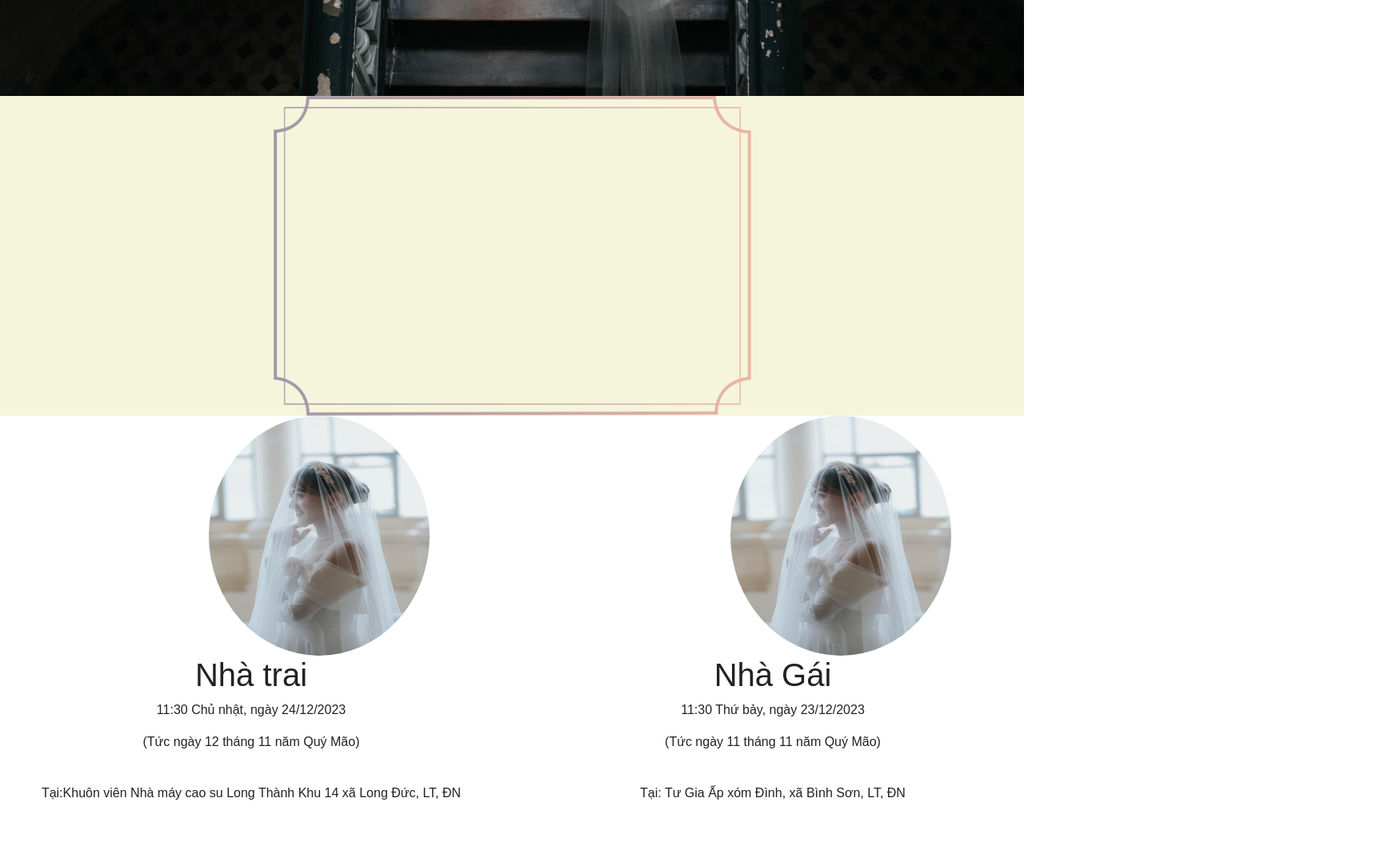
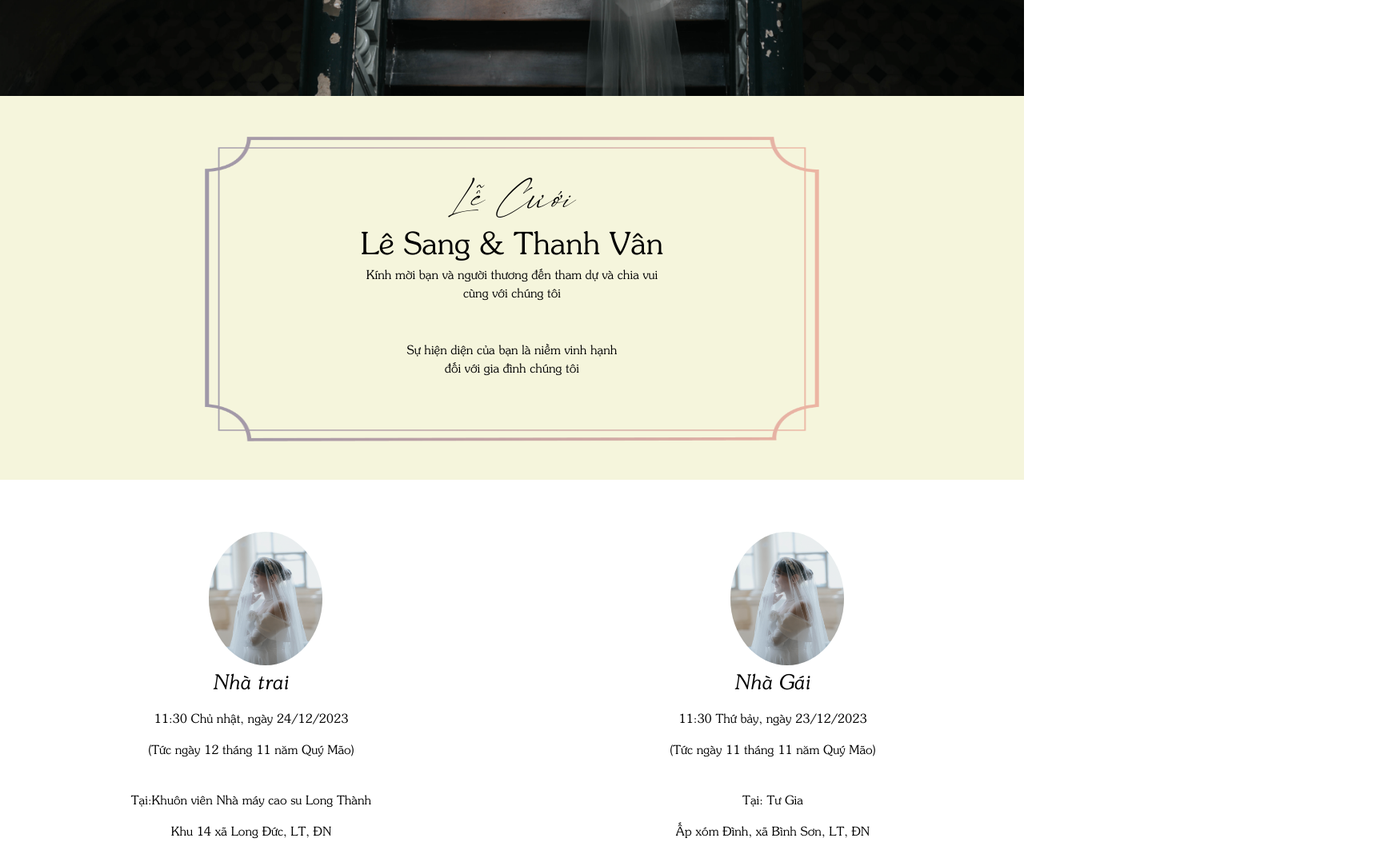
Before and after one commit to hoangtan250997/wedding, a React (Create React App) app: page / in a window 1280 px wide. Shown: the part 680-1758 px from the top of the page at 80% size, 1745 px wide, since content can reach past the window. Built offline with nearby package versions, Linux system fonts and the light colour scheme.

Commit message:
[UPDATE] size

```diff
--- a/src/index.scss
+++ b/src/index.scss
@@ -16,7 +16,6 @@
   font-weight: lighter;
   font-style: normal;
   font-size: 4vw;
-
 }
 @font-face {
   font-family: "R";
@@ -43,7 +42,7 @@
   height: 100vh;
 }
 #sec2 {
-  height: 50vh;
+  height: 60vh;
 }
 #sec3 {
   height: 70vh;
--- a/src/section/footer/footer.jsx
+++ b/src/section/footer/footer.jsx
@@ -1,10 +1,11 @@
 import React from "react";
 import "./footer.scss";
-
+import FooterImage from "./Footer.jpg"
 const Footer = () => {
   return (
     <div className="background">
-      <div className="pic"></div>
+      {/* <div className="pic"></div> */}
+      <img src={FooterImage} className="footer-pic" alt="" />
       {/* <div className="section1-content">
         <span className="sub-content">Save Our Date</span>
         <h1 className="main-content">Lê Sang & Thanh Vân</h1>
--- a/src/section/footer/footer.scss
+++ b/src/section/footer/footer.scss
@@ -8,6 +8,11 @@
   // background-repeat: no-repeat;
   background-attachment: scroll;
   background-size: contain;
+}
+
+.footer-pic {
+  height: 100%;
+  // width: 100vw;
 }
 
 .section1-content {
--- a/src/section/header/header.jsx
+++ b/src/section/header/header.jsx
@@ -12,11 +12,7 @@ const Header = () => {
       {/* <a data-scroll className="fixed-button" href="#rsvp" id="rsvpButton">
         RSVP
       </a> */}
-      <section className="section" id="section-1">
-        <h2 className="sub-heading">Lễ cưới</h2>
-        <p>Church wedding debt celebrate macarena embarrassing glitter Will.</p>
-      </section>
-    </div>
+        </div>
   );
 };
 
--- a/src/section/header/header.scss
+++ b/src/section/header/header.scss
@@ -1,5 +1,6 @@
 .header {
   height: 100%;
+  min-width: 100vw;
   background-image: url("header.jpg");
   background-repeat: no-repeat;
   background-attachment: scroll;
@@ -12,8 +13,8 @@
     .sub-content {
       color: #fff;
       display: block;
-      font-family: "Using", cursive;
-      font-size: 3em;
+      font-family: "R", cursive;
+      font-size: 3vw;
       padding: 10px;
     }
 
@@ -21,7 +22,7 @@
       color: #ffffff;
       display: block;
       font-family: "Signatie", cursive;
-      font-size: 6.5em;
+      font-size: 5vw;
       font-weight: normal;
       padding: 10px;
     }
--- a/src/section/information/information.jsx
+++ b/src/section/information/information.jsx
@@ -1,15 +1,25 @@
 import React from "react";
 import "./information.scss";
-
+import Frame from "./frame.png";
 const Info = () => {
   return (
     <div className="information">
-      <div className="frame"></div>
-      {/* <div className="content">
-        <span className="sub-content">Save Our Date</span>
-        <h1 className="main-content">Lê Sang & Thanh Vân</h1>
-        <span className="sub-content">24.12.2023</span>
-      </div>  */}
+      {/* <div className="frame"></div> */}
+      <img className="frame" src={Frame} alt="" />
+      <div className="content">
+        <span className="title-content">Lễ Cưới</span>
+        <span className="name-content">Lê Sang & Thanh Vân </span>
+        <span className="sub-content">
+          Kính mời bạn và người thương đến tham dự và chia vui
+        </span>
+        <span className="sub-content">cùng với chúng tôi</span>
+        <br />
+        <br />
+        <span className="sub-content">
+          Sự hiện diện của bạn là niềm vinh hạnh
+        </span>
+        <span className="sub-content">đối với gia đình chúng tôi</span>
+      </div>
     </div>
   );
 };
--- a/src/section/information/information.scss
+++ b/src/section/information/information.scss
@@ -3,31 +3,34 @@
   background-color: beige;
 
   .frame {
-    height: 100%;
-    background-image: url(frame.png);
-    background-repeat: no-repeat;
-    background-attachment: scroll;
-    background-position: 50% 20%;
-    background-size: contain;
+    height: 90%;
+    width: 80%;
+    padding-left: 20%;
+    padding-top: 4%;
   }
 
   .content {
+    position: relative;
+    top: -70%;
     text-align: center;
-    .sub-content {
-      color: #fff;
+    .title-content {
+      color: black;
       display: block;
-      font-family: "Using", cursive;
-      font-size: 3rem;
-      padding: 10px;
+      font-family: "Signatie", cursive;
+      font-size: 3vw;
+    }
+    .name-content {
+      color: black;
+      display: block;
+      font-family: "R", cursive;
+      font-size: 3vw;
     }
 
-    .main-content {
-      color: #ffffff;
+    .sub-content {
+      color: black;
       display: block;
-      font-family: "Signatie", cursive;
-      font-size: 6.5rem;
-      font-weight: normal;
-      padding: 10px;
+      font-family: "R", cursive;
+      font-size: 1.2vw;
     }
   }
 }
--- a/src/section/location/location.jsx
+++ b/src/section/location/location.jsx
@@ -15,14 +15,14 @@ const Location = () => {
           </Row>
           <Row>
             <div className="content">
-              <h1 className="main-content">Nhà trai</h1>
+              <p className="main-content">Nhà trai</p>
               <p className="sub-content">11:30 Chủ nhật, ngày 24/12/2023</p>
               <p className="sub-content">(Tức ngày 12 tháng 11 năm Quý Mão)</p>
               <br />
               <p className="sub-content">
-                Tại:Khuôn viên Nhà máy cao su Long Thành Khu 14 xã Long Đức, LT,
-                ĐN
+                Tại:Khuôn viên Nhà máy cao su Long Thành
               </p>
+              <p className="sub-content">Khu 14 xã Long Đức, LT, ĐN</p>
             </div>{" "}
           </Row>
         </Col>
@@ -32,13 +32,12 @@ const Location = () => {
           </Row>
           <Row>
             <div className="content">
-              <h1 className="main-content">Nhà Gái</h1>
+              <p className="main-content">Nhà Gái</p>
               <p className="sub-content">11:30 Thứ bảy, ngày 23/12/2023</p>
               <p className="sub-content">(Tức ngày 11 tháng 11 năm Quý Mão)</p>
               <br />
-              <p className="sub-content">
-                Tại: Tư Gia Ấp xóm Đình, xã Bình Sơn, LT, ĐN
-              </p>
+              <p className="sub-content">Tại: Tư Gia</p>
+              <p className="sub-content">Ấp xóm Đình, xã Bình Sơn, LT, ĐN</p>
             </div>{" "}
           </Row>
         </Col>
--- a/src/section/location/location.scss
+++ b/src/section/location/location.scss
@@ -2,16 +2,31 @@
   height: 100%;
   background-color: #ffffff;
   #Sang {
+    margin-top: 10%;
     margin-left: 40%;
-    height: 300px;
-    width: 300px;
+    height: 13vw;
+    width: 13vw;
   }
   #Van {
+    margin-top: 10%;
     margin-left: 40%;
-    height: 300px;
-    width: 300px;
+    height: 13vw;
+    width: 13vw;
   }
   .content {
     text-align: center;
+
+    .sub-content {
+      color: black;
+      display: block;
+      font-family: "R", cursive;
+      font-size: 1.2vw;
+    }
+    .main-content {
+      color: black;
+      display: block;
+      font-family: "I", cursive;
+      font-size: 2vw;
+    }
   }
 }
--- a/src/section/moment/moment.scss
+++ b/src/section/moment/moment.scss
@@ -19,7 +19,7 @@
     width: 300px;
   }
   #Van {
-    height: 500px;
-    width: 500px;
+    height: 20vw;
+    width: 20vw;
   }
 }
--- a/src/section/time/time.scss
+++ b/src/section/time/time.scss
@@ -12,7 +12,7 @@
       color: #fff;
       display: block;
       font-family: "R", cursive;
-      font-size: 4vw;
+      font-size: 3.5vw;
       padding: 10px;
     }
 
```
